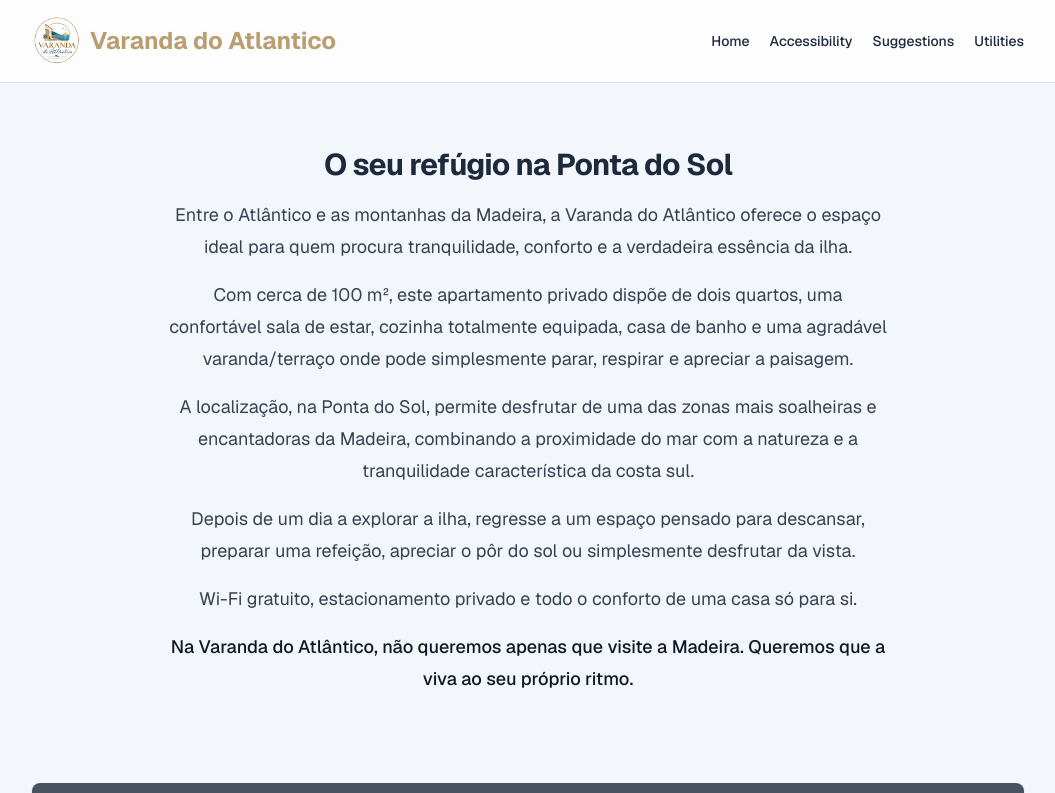
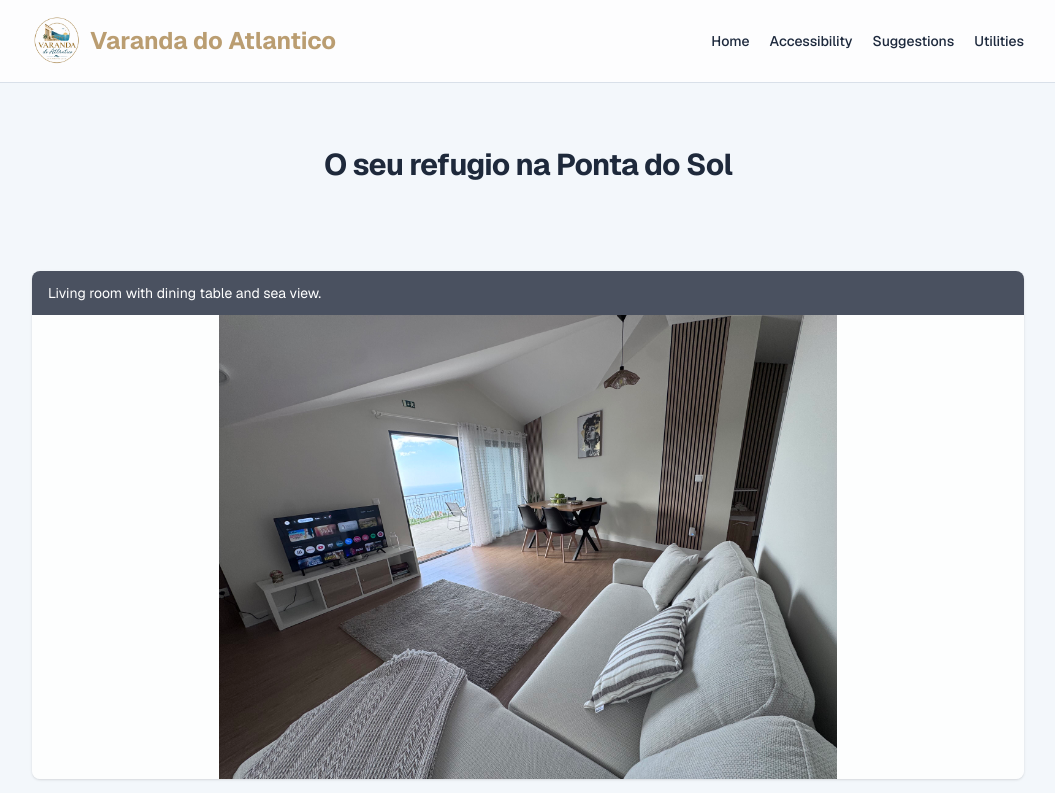
Before and after one commit to jcostadev23/varanda-do-atlantico, a Next.js app: page / in a window 1280 px wide. Shown: the top 793 px of the page, without its empty margins (112-1167 px from the left). Built offline with nearby package versions, Linux system fonts and the light colour scheme.

Commit message:
Cleaning home page and add swipe event on carrosel

```diff
--- a/src/app/page.tsx
+++ b/src/app/page.tsx
@@ -5,47 +5,9 @@ export default function HomePage() {
     <main className="flex-1">
       <section className="mx-auto flex max-w-3xl flex-col items-center gap-4 px-5 py-10 text-center sm:px-6 md:py-16">
         <h2 className="text-2xl font-bold tracking-tight sm:text-3xl">
-          O seu refúgio na Ponta do Sol
+          O seu refugio na Ponta do Sol
         </h2>
-
-        <div className="space-y-4 text-base leading-7 text-pretty text-gray-700 sm:text-lg sm:leading-8">
-          <p>
-            Entre o Atlântico e as montanhas da Madeira, a Varanda do Atlântico
-            oferece o espaço ideal para quem procura tranquilidade, conforto e a
-            verdadeira essência da ilha.
-          </p>
-
-          <p>
-            Com cerca de 100 m², este apartamento privado dispõe de dois
-            quartos, uma confortável sala de estar, cozinha totalmente equipada,
-            casa de banho e uma agradável varanda/terraço onde pode simplesmente
-            parar, respirar e apreciar a paisagem.
-          </p>
-
-          <p>
-            A localização, na Ponta do Sol, permite desfrutar de uma das zonas
-            mais soalheiras e encantadoras da Madeira, combinando a proximidade
-            do mar com a natureza e a tranquilidade característica da costa sul.
-          </p>
-
-          <p>
-            Depois de um dia a explorar a ilha, regresse a um espaço pensado
-            para descansar, preparar uma refeição, apreciar o pôr do sol ou
-            simplesmente desfrutar da vista.
-          </p>
-
-          <p>
-            Wi-Fi gratuito, estacionamento privado e todo o conforto de uma casa
-            só para si.
-          </p>
-
-          <p className="font-medium text-gray-900">
-            Na Varanda do Atlântico, não queremos apenas que visite a Madeira.
-            Queremos que a viva ao seu próprio ritmo.
-          </p>
-        </div>
       </section>
-
       <section className="w-full px-0 sm:px-4">
         <PhotoCarousel />
       </section>
--- a/src/components/PhotoCarousel.tsx
+++ b/src/components/PhotoCarousel.tsx
@@ -1,11 +1,13 @@
 "use client";
 
 import Image from "next/image";
-import { useState } from "react";
+import { useRef, useState } from "react";
 import { apartmentPhotos } from "@/data/apartmentPhotos";
 
 export function PhotoCarousel() {
   const [currentPhotoIndex, setCurrentPhotoIndex] = useState(0);
+  const touchStartX = useRef<number | null>(null);
+
   const currentPhoto = apartmentPhotos[currentPhotoIndex];
   const lastPhotoIndex = apartmentPhotos.length - 1;
 
@@ -21,12 +23,37 @@ export function PhotoCarousel() {
     );
   }
 
+  function handlePointerDown(event: React.PointerEvent<HTMLElement>) {
+    touchStartX.current = event.clientX;
+  }
+
+  function handlePointerUp(event: React.PointerEvent<HTMLElement>) {
+    if (touchStartX.current === null) return;
+
+    const deltaX = event.clientX - touchStartX.current;
+    const swipeThreshold = 50;
+
+    if (Math.abs(deltaX) >= swipeThreshold) {
+      if (deltaX > 0) {
+        showPreviousPhoto();
+      } else {
+        showNextPhoto();
+      }
+    }
+
+    touchStartX.current = null;
+  }
+
   return (
     <section
       className="mx-auto w-full max-w-5xl px-4 py-6"
       aria-label="Apartment photos"
     >
-      <figure className="overflow-hidden rounded-lg bg-white/85 shadow">
+      <figure
+        className="overflow-hidden rounded-lg bg-white/85 shadow touch-pan-y select-none"
+        onPointerDown={handlePointerDown}
+        onPointerUp={handlePointerUp}
+      >
         <p className="bg-slate-900/75 px-4 py-3 text-sm text-white">
           {currentPhoto.description}
         </p>
@@ -38,6 +65,7 @@ export function PhotoCarousel() {
           height={1066}
           className="block h-auto max-h-[58vh] w-full object-contain"
           priority
+          draggable={false}
         />
 
         <figcaption className="sr-only">{currentPhoto.description}</figcaption>
@@ -51,9 +79,11 @@ export function PhotoCarousel() {
         >
           Previous photo
         </button>
+
         <p className="text-sm text-slate-800">
           Photo {currentPhotoIndex + 1} of {apartmentPhotos.length}
         </p>
+
         <button
           type="button"
           onClick={showNextPhoto}
```
